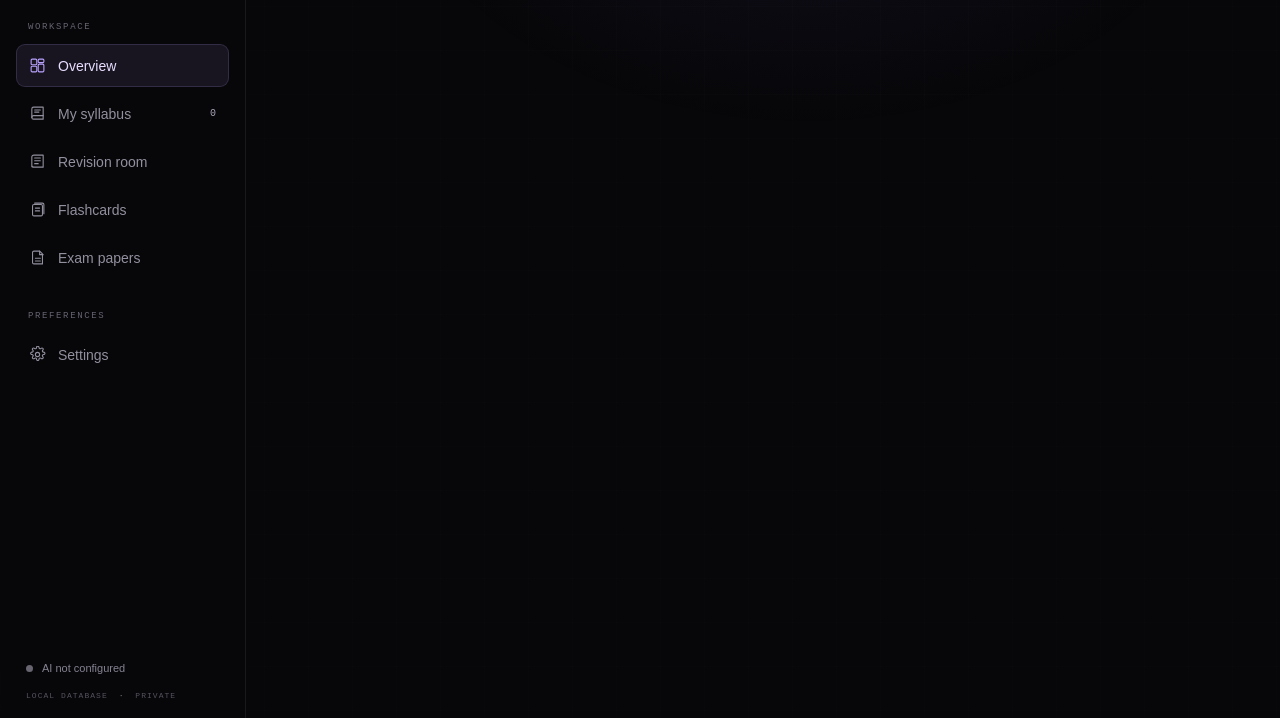
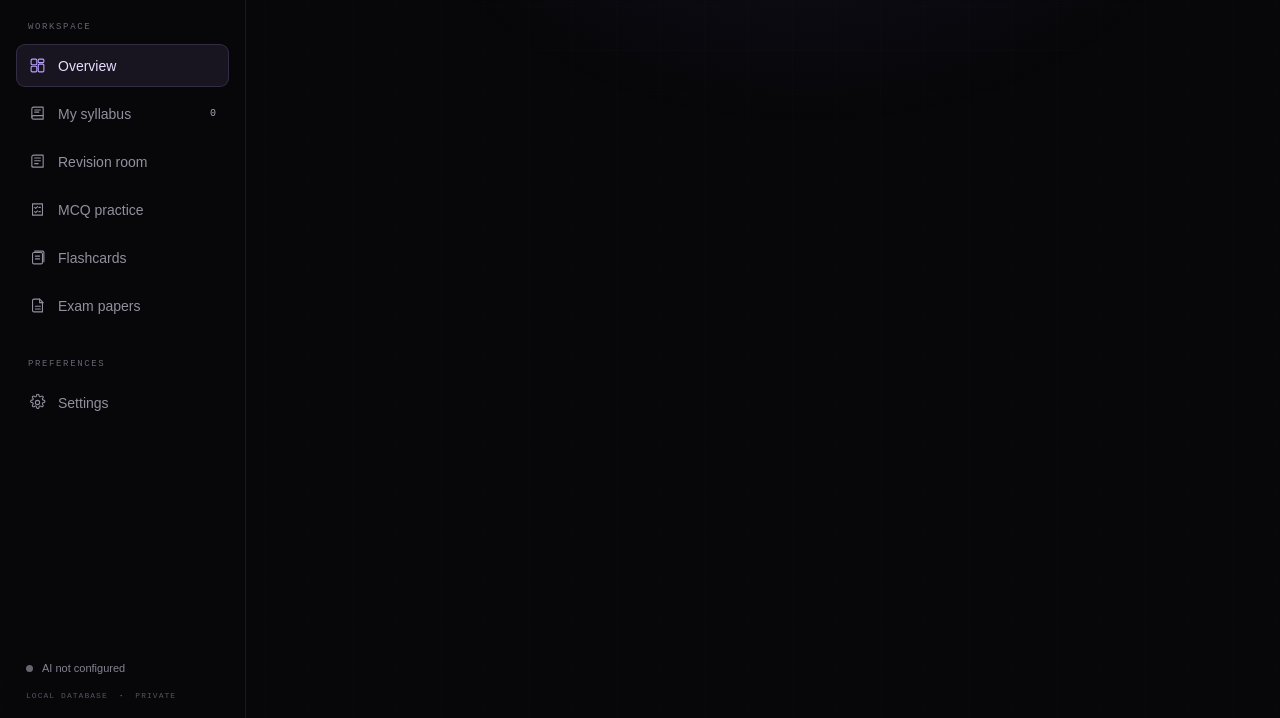
Before and after one commit to dontcare-dev/study., an Electron app: page renderer/index.html in a window 1280 px wide. Shown: the part 82-800 px from the top of the page. Drawn offline with Linux system fonts and the light colour scheme.

Commit message:
Add MCQ practice navigation

```diff
--- a/renderer/index.html
+++ b/renderer/index.html
@@ -19,6 +19,7 @@
     <button class="nav-item active" data-view="overview"><svg viewBox="0 0 24 24"><rect x="3" y="3" width="8" height="8" rx="1.5"/><rect x="13" y="3" width="8" height="5" rx="1.5"/><rect x="13" y="10" width="8" height="11" rx="1.5"/><rect x="3" y="13" width="8" height="8" rx="1.5"/></svg><span>Overview</span></button>
     <button class="nav-item" data-view="library"><svg viewBox="0 0 24 24"><path d="M4 5.5A2.5 2.5 0 0 1 6.5 3H20v17H6.5A2.5 2.5 0 0 1 4 17.5z"/><path d="M4 17.5A2.5 2.5 0 0 1 6.5 15H20M8 7h8M8 10h6"/></svg><span>My syllabus</span><span class="nav-count" id="subjectCount">0</span></button>
     <button class="nav-item" data-view="revision"><svg viewBox="0 0 24 24"><path d="M4 19.5V5.8A2.8 2.8 0 0 1 6.8 3H20v17H6.8A2.8 2.8 0 0 1 4 17.2"/><path d="M8 7h8M8 11h8M8 15h5"/></svg><span>Revision room</span></button>
+    <button class="nav-item" data-view="mcq"><svg viewBox="0 0 24 24"><path d="M5 4h14v16H5z"/><path d="m8 9 1.5 1.5L12 8m2 1h2M8 15l1.5 1.5L12 14m2 1h2"/></svg><span>MCQ practice</span></button>
     <button class="nav-item" data-view="flashcards"><svg viewBox="0 0 24 24"><rect x="5" y="5" width="14" height="16" rx="2"/><path d="M8 3h11a2 2 0 0 1 2 2v13M9 10h6M9 14h6"/></svg><span>Flashcards</span></button>
     <button class="nav-item" data-view="exam"><svg viewBox="0 0 24 24"><path d="M7 3h8l4 4v14H7a2 2 0 0 1-2-2V5a2 2 0 0 1 2-2Z"/><path d="M15 3v5h5M9 13h7M9 17h7"/></svg><span>Exam papers</span></button>
   </nav>
```
